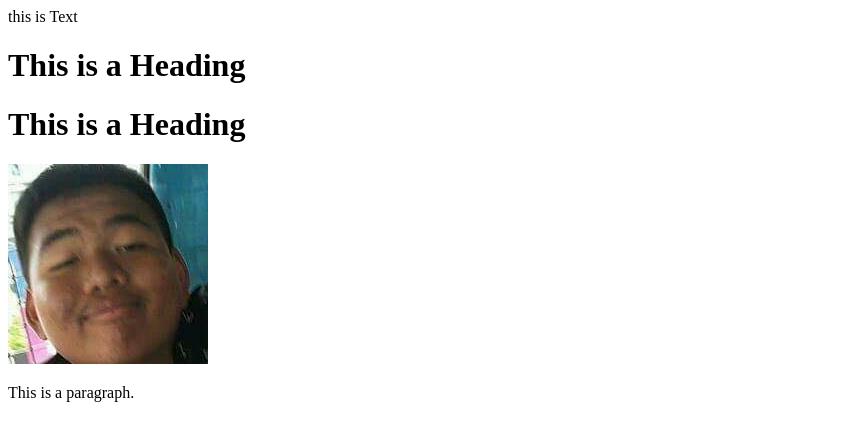
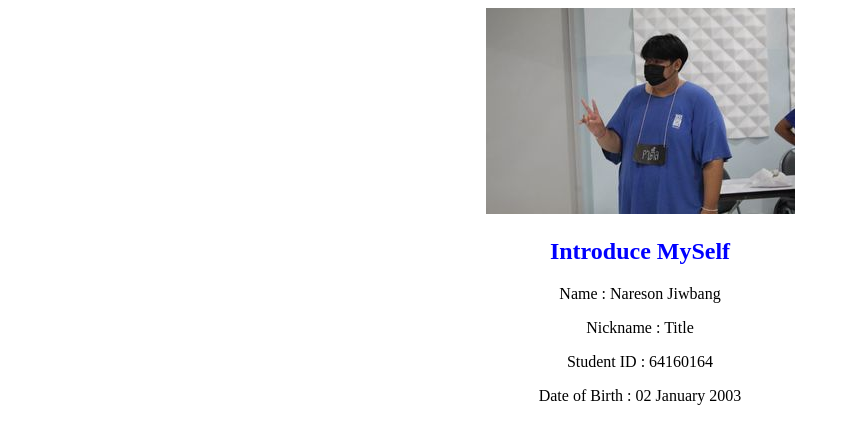
Before and after one commit to 64160164/88823764, a plain HTML site: page index.html in a window 1280 px wide. Shown: the whole page, without its empty margins (0-850 px from the left). Drawn offline with Linux system fonts and the light colour scheme.

Commit message:
Introduce Myself

```diff
--- a/index.html
+++ b/index.html
@@ -1,14 +1,28 @@
 <!DOCTYPE html>
+
 <html>
     <head>
-        <title>Page Title</title>
+        <title>Introduce MySelf</title>
         <meta chaset="utf-8" />
+
     </head>
-    <body>
-        this is Text <br />
-        <h1>This is a Heading</h1>
-        <h1 color="red">This is a Heading</h1>
-        <img src="ปอน.jpg" />
-        <p>This is a paragraph.</p>
-    </body>
+<body>
+  <div class="main">
+        <div class="img">
+           <center> <img src="It's Me.jpg" alt=""></center>
+    </div>
+    <div class="content">
+    <div class="center">
+
+        <center> <h2 style="color: blue;">   Introduce MySelf </h2> </center>
+        <center> <p>
+            Name : Nareson Jiwbang </p>
+            Nickname : Title </p>
+            Student ID : 64160164 </p>
+            Date of Birth : 02 January 2003
+        </center> </p>
+    </div>
+    </div>
+
+</div>
 </html>
```
Also changed, not shown: It's Me.jpg (added), ปอน.jpg (deleted).
